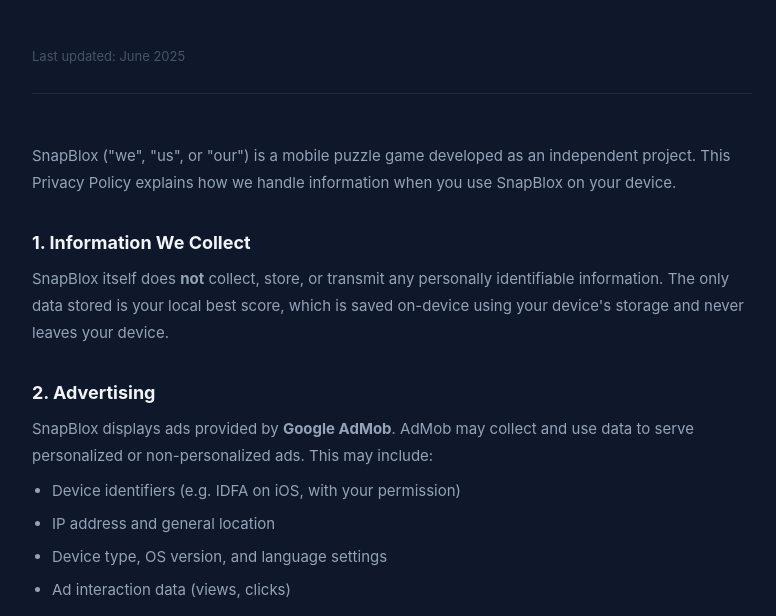
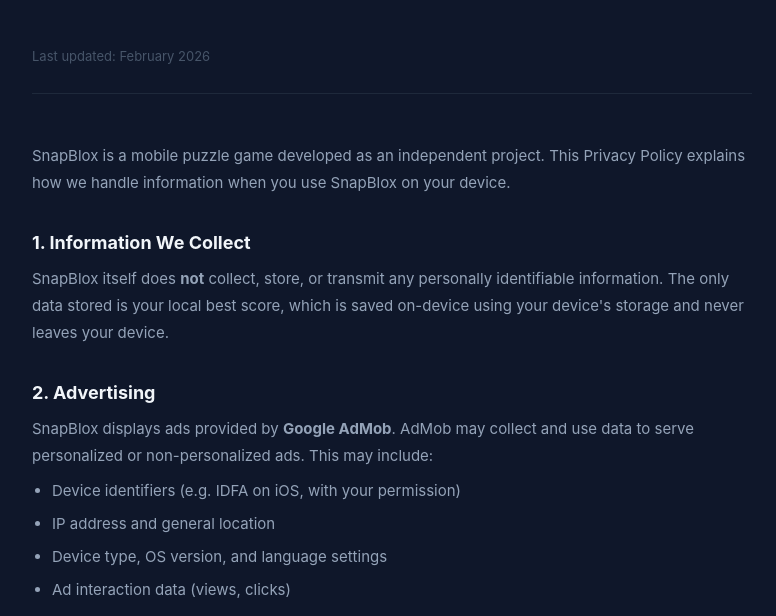
Before and after one commit to kemaltekbas/snapblox-privacy-policy, a plain HTML site: page index.html in a window 1280 px wide. Shown: the part 175-791 px from the top of the page, without its empty margins (248-1024 px from the left). Drawn offline with Linux system fonts and the light colour scheme.

Commit message:
Update last updated date and copyright year

```diff
--- a/index.html
+++ b/index.html
@@ -119,10 +119,10 @@
 
     <h1>SNAP<span>BLOX</span></h1>
     <p class="subtitle">Privacy Policy</p>
-    <p class="updated">Last updated: June 2025</p>
+    <p class="updated">Last updated: February 2026 </p>
 
     <p>
-      SnapBlox ("we", "us", or "our") is a mobile puzzle game developed as an
+      SnapBlox is a mobile puzzle game developed as an
       independent project. This Privacy Policy explains how we handle information
       when you use SnapBlox on your device.
     </p>
@@ -217,7 +217,7 @@
     </div>
 
     <footer>
-      © 2025 SnapBlox. All rights reserved.
+      © 2026 SnapBlox. All rights reserved.
     </footer>
 
   </div>
```
